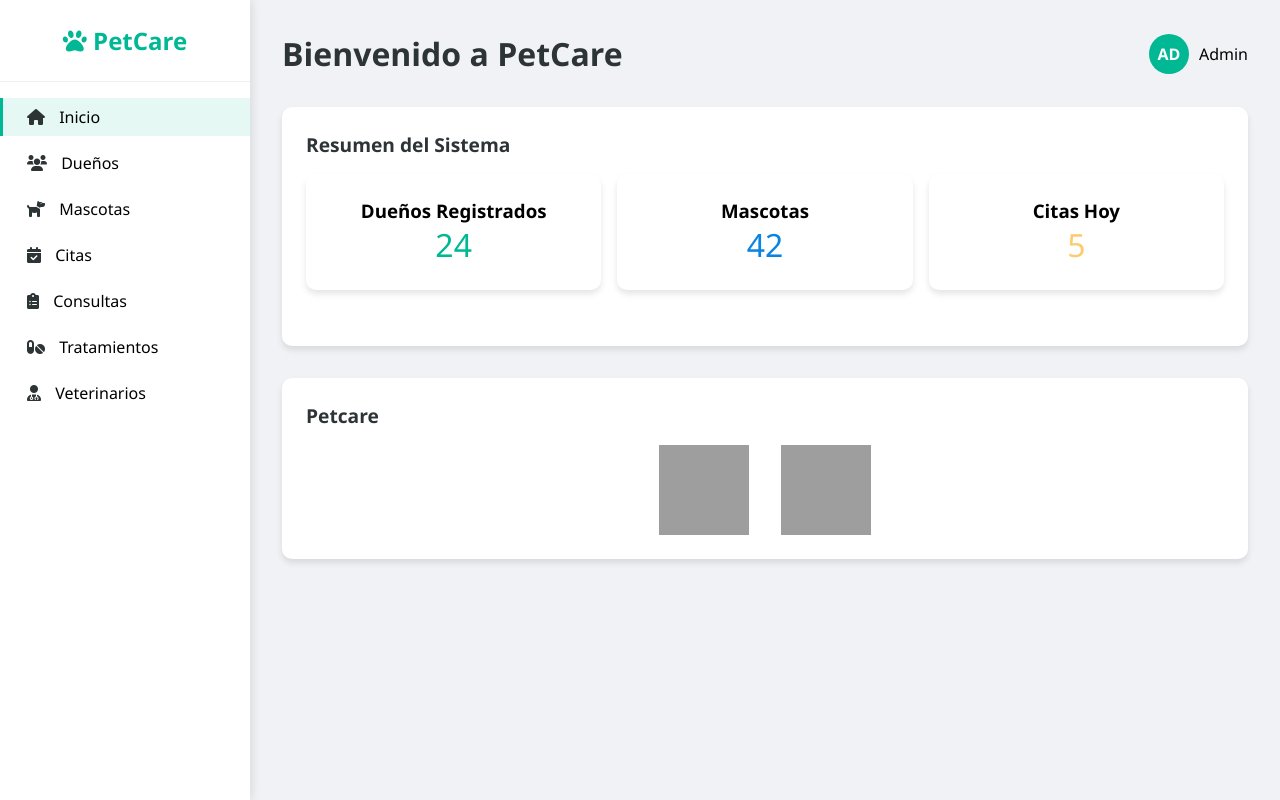
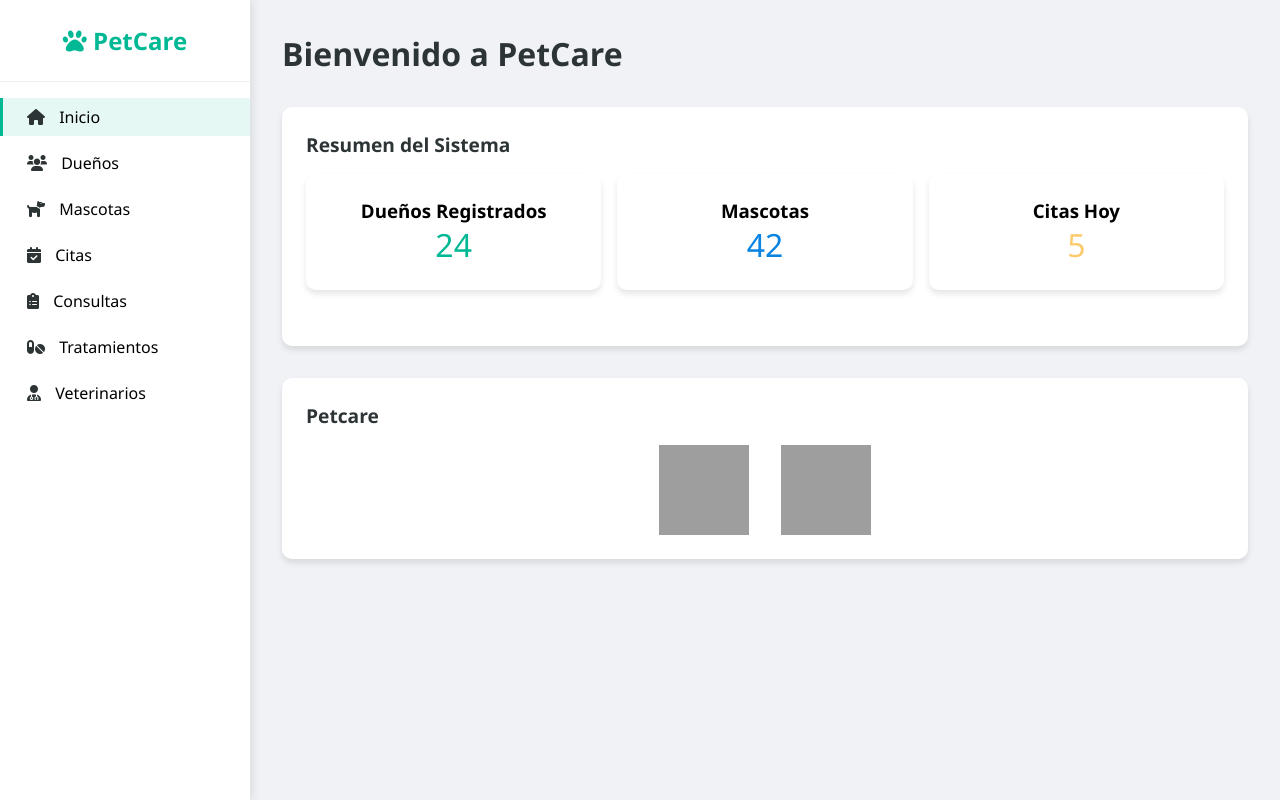
Before and after one commit to a368073/proyecto_vet, a website: page client/index.html in a window 1280 px wide. Drawn offline with Linux system fonts and the light colour scheme; no server answers; grey boxes are pictures that could not be loaded.

Commit message:
se actualizo index

```diff
--- a/client/index.html
+++ b/client/index.html
@@ -44,8 +44,7 @@
     <div class="header">
       <h1 class="page-title">Bienvenido a PetCare</h1>
       <div class="user-info">
-        <div class="user-avatar">AD</div>
-        <span>Admin</span>
+
       </div>
     </div>
 
```
Also changed, not shown: client/js/citas.js (line endings or trailing spaces).
